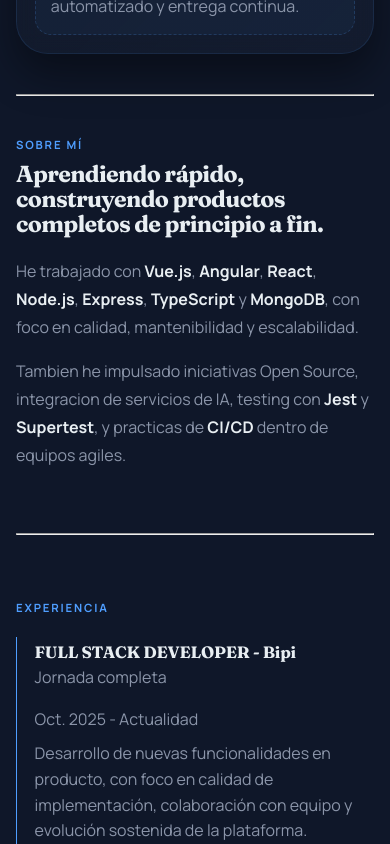
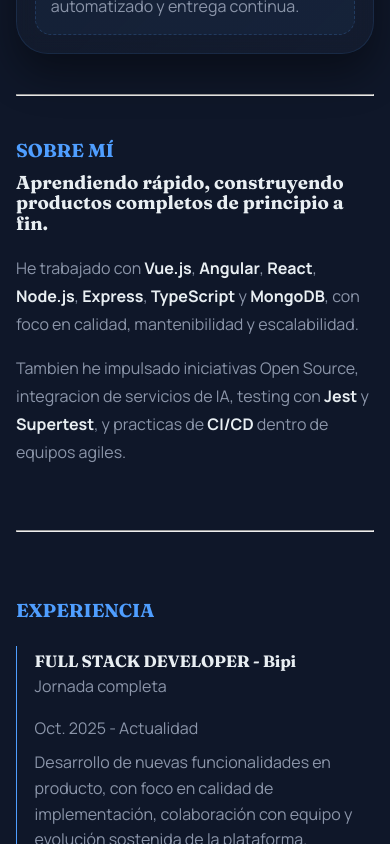
Before and after one commit to rubsuadav/portfolio, a Next.js app: page / in a window 390 px wide. Shown: the part 1520-2364 px from the top of the page. Built offline with nearby package versions, Linux system fonts and the light colour scheme.

Commit message:
fix: update section heading markup for semantic structure

```diff
--- a/src/components/section-heading.module.css
+++ b/src/components/section-heading.module.css
@@ -5,21 +5,16 @@
 }
 
 .sectionHeading__eyebrow {
-  display: inline-flex;
-  align-items: center;
-  gap: 0.45rem;
+  /* display: inline-flex; */
   text-transform: uppercase;
-  letter-spacing: 0.16em;
-  font-size: 0.71rem;
+  /* letter-spacing: 0.16em; */
   color: var(--accent);
   font-weight: 700;
 }
 
 .sectionHeading__title {
-  font-size: clamp(1.45rem, 2.8vw, 2rem);
-  letter-spacing: -0.03em;
+  /* letter-spacing: -0.03em; */
   line-height: 1.08;
-  color: var(--ink);
 }
 
 .sectionHeading__description {
--- a/src/components/section-heading.tsx
+++ b/src/components/section-heading.tsx
@@ -13,8 +13,8 @@ export function SectionHeading({
 }: SectionHeadingProps) {
   return (
     <div className={styles.sectionHeading}>
-      <span className={styles.sectionHeading__eyebrow}>{eyebrow}</span>
-      {title ? <h2 className={styles.sectionHeading__title}>{title}</h2> : null}
+      <h1 className={styles.sectionHeading__eyebrow}>{eyebrow}</h1>
+      {title ? <h3 className={styles.sectionHeading__title}>{title}</h3> : null}
       {description ? (
         <p className={styles.sectionHeading__description}>{description}</p>
       ) : null}
```
